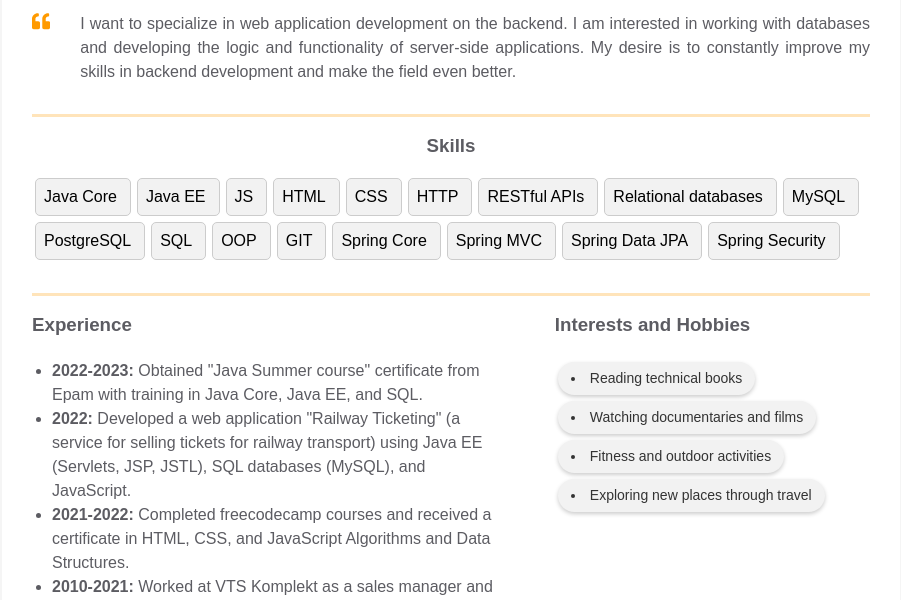
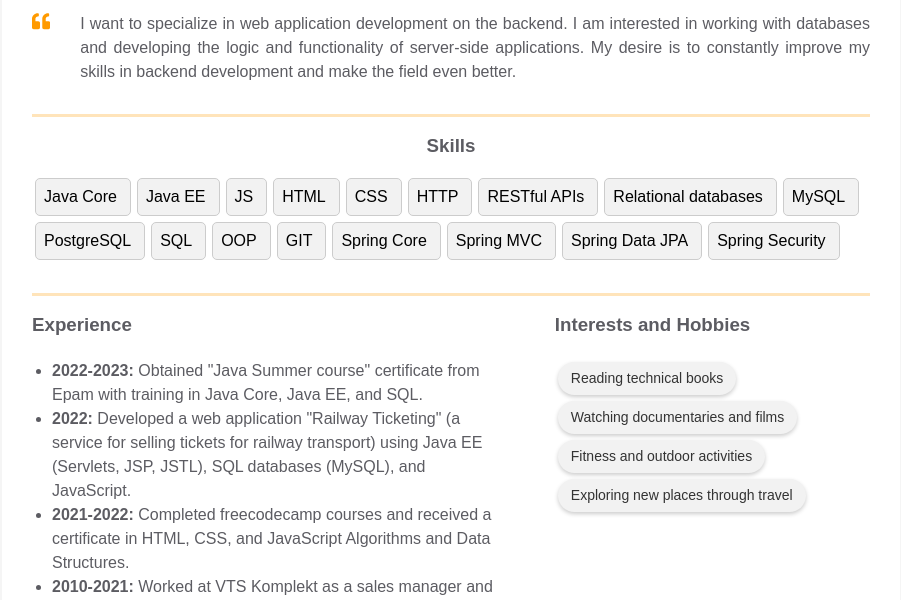
Before and after one commit to denred/homepage, a plain HTML site: page index.html in a window 1280 px wide. Shown: the part 350-950 px from the top of the page, without its empty margins (189-1090 px from the left). Drawn offline with Linux system fonts and the light colour scheme.

Commit message:
Fixed validation errors

```diff
--- a/index.html
+++ b/index.html
@@ -1,5 +1,5 @@
 <!DOCTYPE html>
-<html>
+<html lang="en">
   <head>
     <meta charset="UTF-8" />
     <meta name="viewport" content="width=device-width, initial-scale=1" />
@@ -259,16 +259,18 @@
                       Interests and Hobbies
                     </h3>
                     <div class="interests-block">
-                      <li class="interests-item">Reading technical books</li>
-                      <li class="interests-item">
+                      <span class="interests-item"
+                        >Reading technical books</span
+                      >
+                      <span class="interests-item">
                         Watching documentaries and films
-                      </li>
-                      <li class="interests-item">
+                      </span>
+                      <span class="interests-item">
                         Fitness and outdoor activities
-                      </li>
-                      <li class="interests-item">
+                      </span>
+                      <span class="interests-item">
                         Exploring new places through travel
-                      </li>
+                      </span>
                     </div>
                   </div>
 
```
